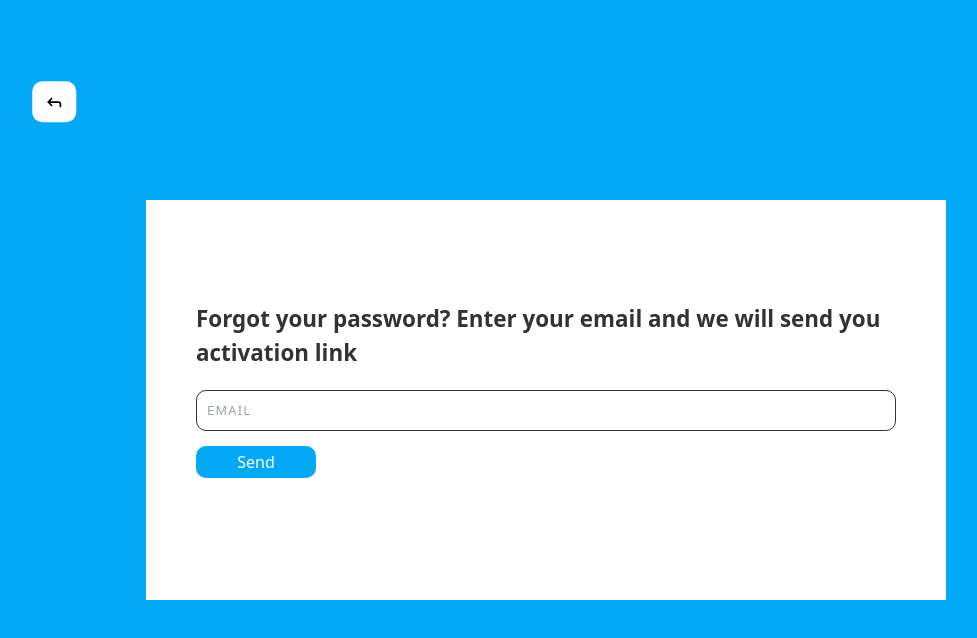
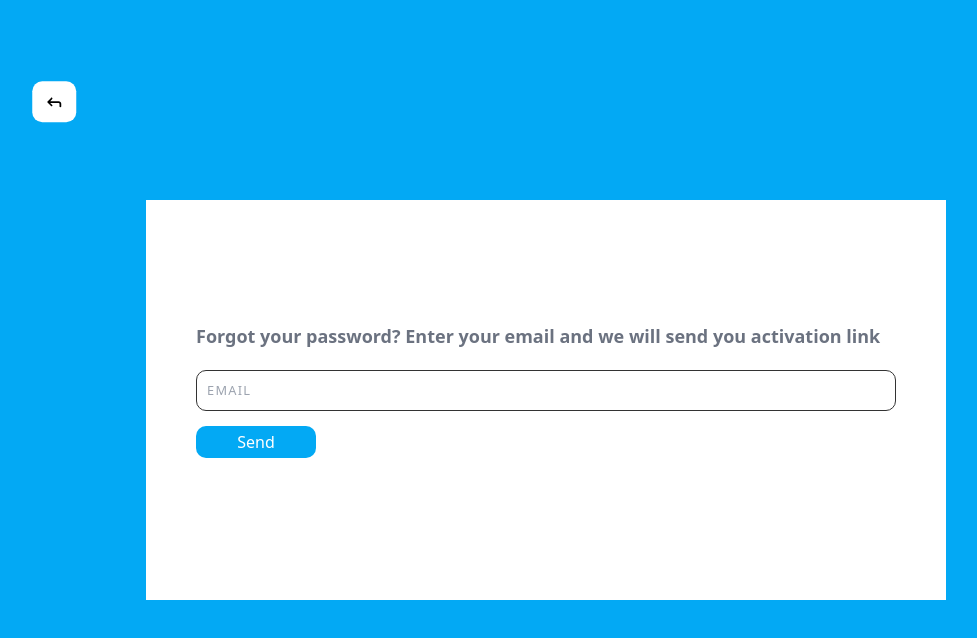
Before and after one commit to Zaniew1/MERN-Logging, a React (Vite) app in the folder client/: page /forgetPassword in a window 1280 px wide. Shown: the top 638 px of the page, without its empty margins (94-1071 px from the left). Built offline with nearby package versions, Linux system fonts and the light colour scheme.

Commit message:
create new branch and add tailwindcss

```diff
--- a/client/package.json
+++ b/client/package.json
@@ -28,7 +28,7 @@
     "eslint-plugin-react-hooks": "^4.6.0",
     "eslint-plugin-react-refresh": "^0.4.1",
     "postcss": "^8.4.25",
-    "tailwindcss": "^3.3.2",
+    "tailwindcss": "^3.3.3",
     "typescript": "^5.0.2",
     "vite": "^4.4.0"
   }
--- a/client/src/components/Auth/ForgetPassword.tsx
+++ b/client/src/components/Auth/ForgetPassword.tsx
@@ -2,8 +2,6 @@ import { useState } from "react";
 import {useNavigate } from "react-router-dom";
 import { FontAwesomeIcon } from '@fortawesome/react-fontawesome';
 import { faArrowTurnUp } from "@fortawesome/free-solid-svg-icons";
-import '../../index.css';
-import '../../style.css';
 export const ForgetPassword:React.FC = ():JSX.Element => {
     const [email, setEmail] = useState<string>('');
     const [error, setError] = useState<string>("")
@@ -49,7 +47,7 @@ export const ForgetPassword:React.FC = ():JSX.Element => {
             <main className="container" >
             <div className='form signInForm'>
                 <form>
-                    <h3>Forgot your password? Enter your email and we will send you activation link</h3>
+                    <h3 className="text-gray-500 text-lg">Forgot your password? Enter your email and we will send you activation link</h3>
                     <input type="email" placeholder="Email" onChange={(e)=>{setEmail(e.target.value);setSuccess(''); setError('');}} value={email} required/>
                     <button className='formBtn' onClick={forgetPassword} >Send</button>
                     <div className={error ? "error" : ""}>{error ? error : ''}</div>
--- a/client/src/components/HomePage/Home.tsx
+++ b/client/src/components/HomePage/Home.tsx
@@ -5,7 +5,6 @@ import {AuthContext} from '../../store/Auth-context'
 import '../../style.css';
 export const Home:React.FC = ():JSX.Element=>{
     const {loggedIn, userData, setloggedIn, setUserData} = useContext(AuthContext);
-    console.log(userData)
     const {username, email, creationDate} = userData.data.user ;
     const userDataEmpty = {
         status:'',
--- a/client/src/index.css
+++ b/client/src/index.css
@@ -1,7 +1,9 @@
 /*
 ! tailwindcss v3.3.2 | MIT License | https://tailwindcss.com
 */
-
+@tailwind base;
+@tailwind components;
+@tailwind utilities;
 /*
 1. Prevent padding and border from affecting element width. (https://github.com/mozdevs/cssremedy/issues/4)
 2. Allow adding a border to an element by just adding a border-width. (https://github.com/tailwindcss/tailwindcss/pull/116)
--- /dev/null
+++ b/client/tailwind.config.js
@@ -0,0 +1,8 @@
+/** @type {import('tailwindcss').Config} */
+export default {
+  content: ["./src/**/*.{js,jsx,ts,tsx}"],
+  theme: {
+    extend: {},
+  },
+  plugins: [],
+}
```
Also changed, not shown: 1 other file (tests, documents, lock files or other folders).
